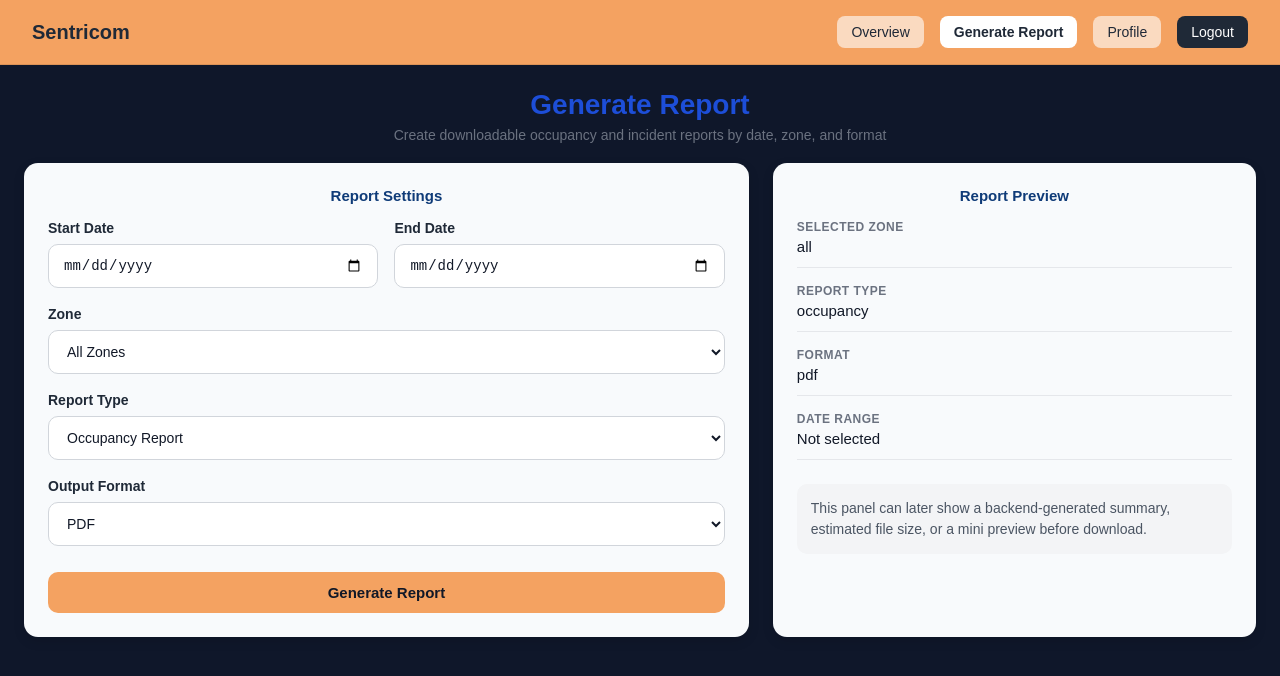
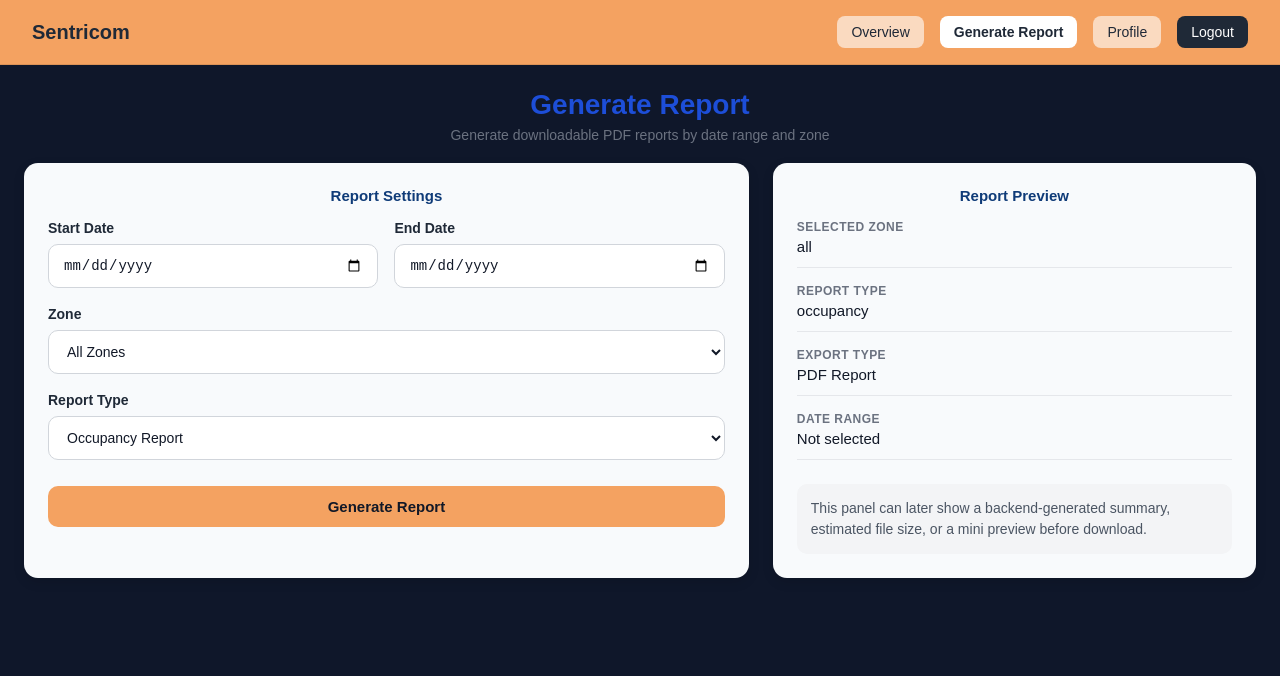
Before and after one commit to RoryDodd/Final-Project---Sentricom, a React (Vite) app in the folder sentricom-frontend/: page /generate in a window 1280 px wide. Shown: the top 676 px of the page. Built offline with nearby package versions, Linux system fonts and the light colour scheme.

Commit message:
Updated reports page
Updated the reports page, streamlining and removing unnecessary fields.

```diff
--- a/sentricom-frontend/src/pages/GenerateReportPage.jsx
+++ b/sentricom-frontend/src/pages/GenerateReportPage.jsx
@@ -11,14 +11,13 @@ import { getDashboardZones } from "../services/dashboardService";
 
 // GenerateReportPage allows users to configure and preview report options
 export default function GenerateReportPage() {
+
 // Store form input values for report generation
  const [formData, setFormData] = useState({
-
   startDate: "",
   endDate: "",
   zone: "all",
   reportType: "occupancy",
-    format: "pdf",
 });
 
   const [zones, setZones] = useState([]);
@@ -63,7 +62,7 @@ useEffect(() => {
     // Page layout wrapper with heading and subtitle
     <PageContainer
       title="Generate Report"
-      subtitle="Create downloadable occupancy and incident reports by date, zone, and format"
+      subtitle="Generate downloadable PDF reports by date range and zone"
     >
       {/* Two-column layout: form settings + live preview */}
       <div className="report-grid">
@@ -135,21 +134,6 @@ useEffect(() => {
               </select>
             </div>
 
-            {/* Output format selection */}
-            <div className="form-group">
-              <label htmlFor="format">Output Format</label>
-              <select
-                id="format"
-                name="format"
-                value={formData.format}
-                onChange={handleChange}
-              >
-                <option value="pdf">PDF</option>
-                <option value="csv">CSV</option>
-                <option value="json">JSON</option>
-              </select>
-            </div>
-
             {/* Submit button */}
             <button type="submit" className="primary-button">
               Generate Report
@@ -172,8 +156,8 @@ useEffect(() => {
             </div>
 
             <div className="preview-item">
-              <span className="preview-label">Format</span>
-              <span className="preview-value">{formData.format}</span>
+              <span className="preview-label">Export Type</span>
+              <span className="preview-value">PDF Report</span>
             </div>
 
             <div className="preview-item">
```
Lines whose indentation alone changed are shown as unchanged.
